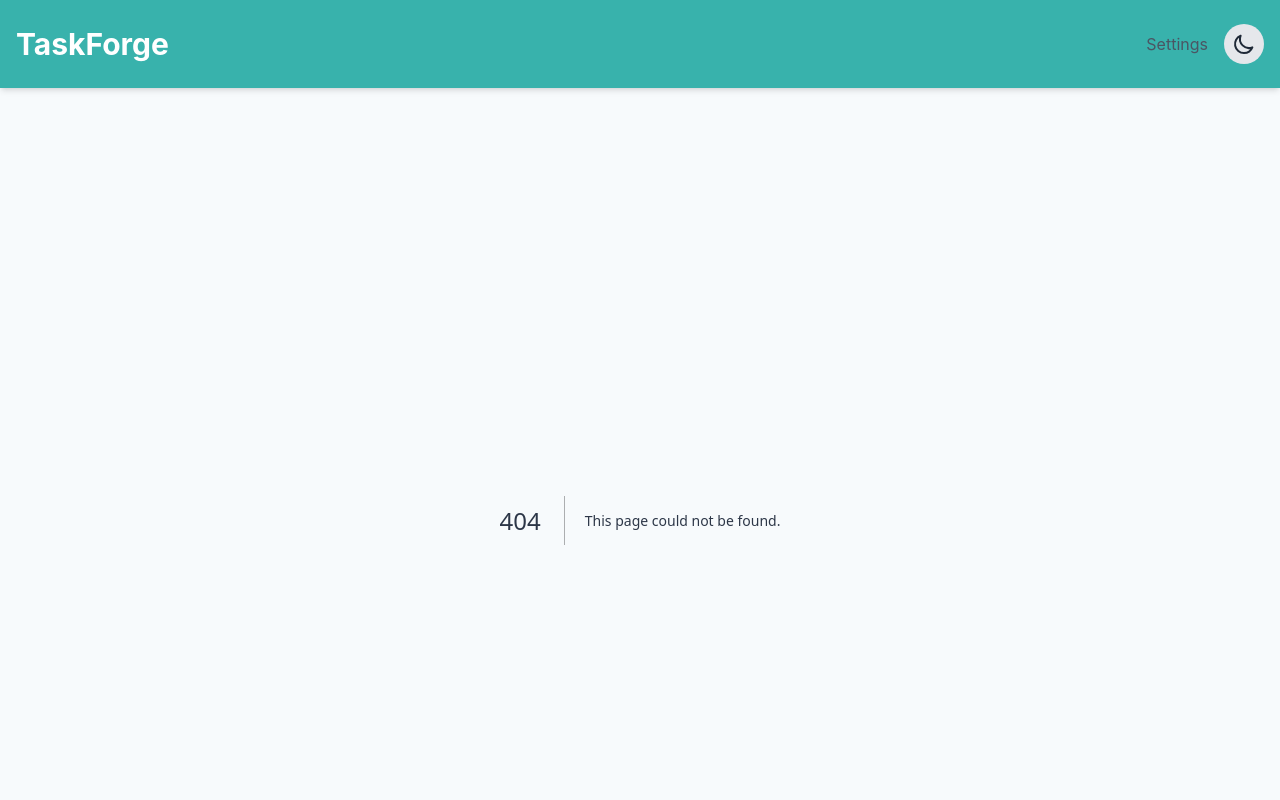
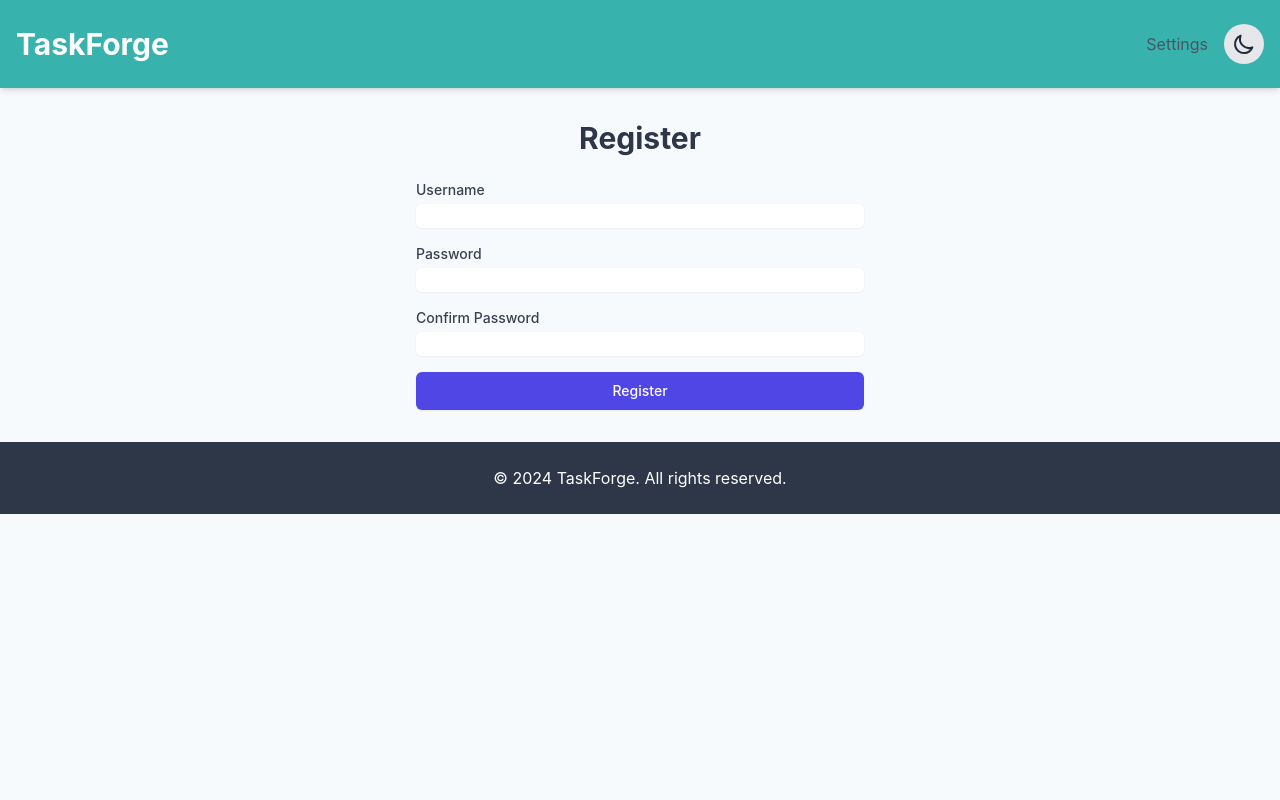
Before and after one commit to sage9705/taskforge, a Next.js app: page /register in a window 1280 px wide. Before the commit this address had no page. Shown: the top 800 px of the page. Built offline with nearby package versions, Linux system fonts and the light colour scheme.

Commit message:
Add registration page

```diff
--- /dev/null
+++ b/components/auth/RegisterForm.tsx
@@ -0,0 +1,83 @@
+import React, { useState } from 'react';
+import { useDispatch } from 'react-redux';
+import { register } from '../../store/slices/authSlice';
+import { useRouter } from 'next/router';
+
+const RegisterForm: React.FC = () => {
+  const [username, setUsername] = useState('');
+  const [password, setPassword] = useState('');
+  const [confirmPassword, setConfirmPassword] = useState('');
+  const [error, setError] = useState('');
+  const dispatch = useDispatch();
+  const router = useRouter();
+
+  const handleSubmit = async (e: React.FormEvent) => {
+    e.preventDefault();
+    setError('');
+
+    if (password !== confirmPassword) {
+      setError("Passwords don't match");
+      return;
+    }
+
+    try {
+      await dispatch(register({ username, password }));
+      router.push('/dashboard');
+    } catch (err) {
+      setError('Registration failed. Please try again.');
+    }
+  };
+
+  return (
+    <form onSubmit={handleSubmit} className="space-y-4">
+      {error && <p className="text-red-500">{error}</p>}
+      <div>
+        <label htmlFor="username" className="block text-sm font-medium text-gray-700">
+          Username
+        </label>
+        <input
+          type="text"
+          id="username"
+          value={username}
+          onChange={(e) => setUsername(e.target.value)}
+          required
+          className="mt-1 block w-full rounded-md border-gray-300 shadow-sm focus:border-indigo-300 focus:ring focus:ring-indigo-200 focus:ring-opacity-50"
+        />
+      </div>
+      <div>
+        <label htmlFor="password" className="block text-sm font-medium text-gray-700">
+          Password
+        </label>
+        <input
+          type="password"
+          id="password"
+          value={password}
+          onChange={(e) => setPassword(e.target.value)}
+          required
+          className="mt-1 block w-full rounded-md border-gray-300 shadow-sm focus:border-indigo-300 focus:ring focus:ring-indigo-200 focus:ring-opacity-50"
+        />
+      </div>
+      <div>
+        <label htmlFor="confirmPassword" className="block text-sm font-medium text-gray-700">
+          Confirm Password
+        </label>
+        <input
+          type="password"
+          id="confirmPassword"
+          value={confirmPassword}
+          onChange={(e) => setConfirmPassword(e.target.value)}
+          required
+          className="mt-1 block w-full rounded-md border-gray-300 shadow-sm focus:border-indigo-300 focus:ring focus:ring-indigo-200 focus:ring-opacity-50"
+        />
+      </div>
+      <button
+        type="submit"
+        className="w-full flex justify-center py-2 px-4 border border-transparent rounded-md shadow-sm text-sm font-medium text-white bg-indigo-600 hover:bg-indigo-700 focus:outline-none focus:ring-2 focus:ring-offset-2 focus:ring-indigo-500"
+      >
+        Register
+      </button>
+    </form>
+  );
+};
+
+export default RegisterForm;
--- /dev/null
+++ b/pages/register.tsx
@@ -0,0 +1,13 @@
+import React from 'react';
+import RegisterForm from '../components/auth/RegisterForm';
+
+const RegisterPage: React.FC = () => {
+  return (
+    <div className="max-w-md mx-auto">
+      <h1 className="text-3xl font-bold text-center mb-6">Register</h1>
+      <RegisterForm />
+    </div>
+  );
+};
+
+export default RegisterPage;
```
